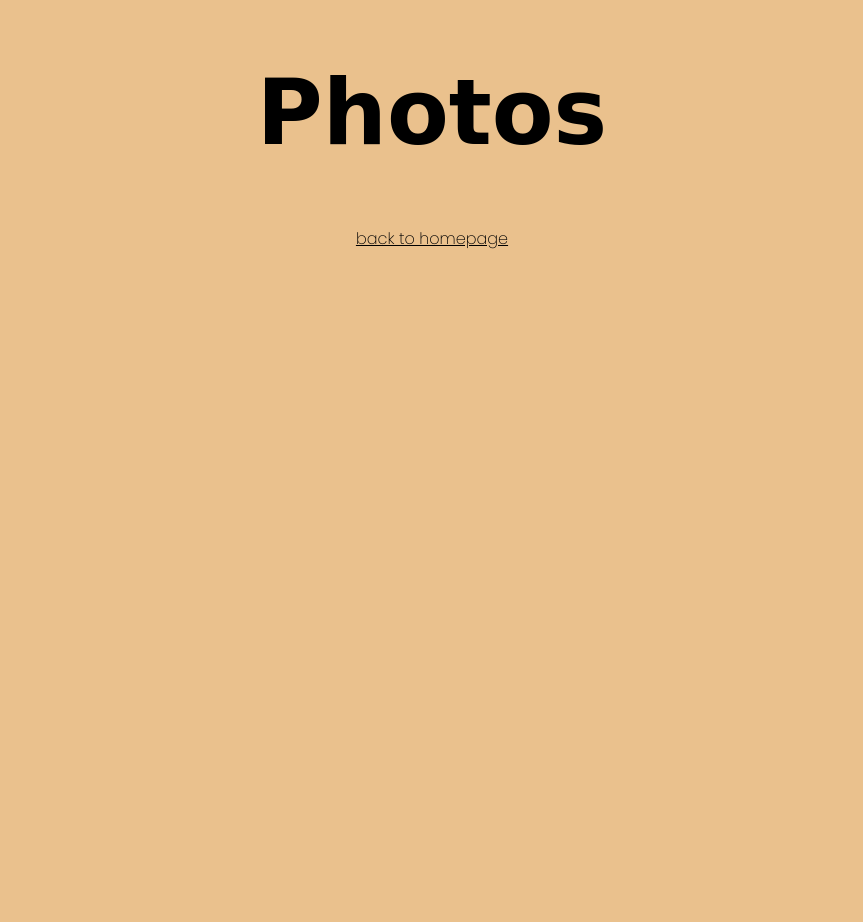
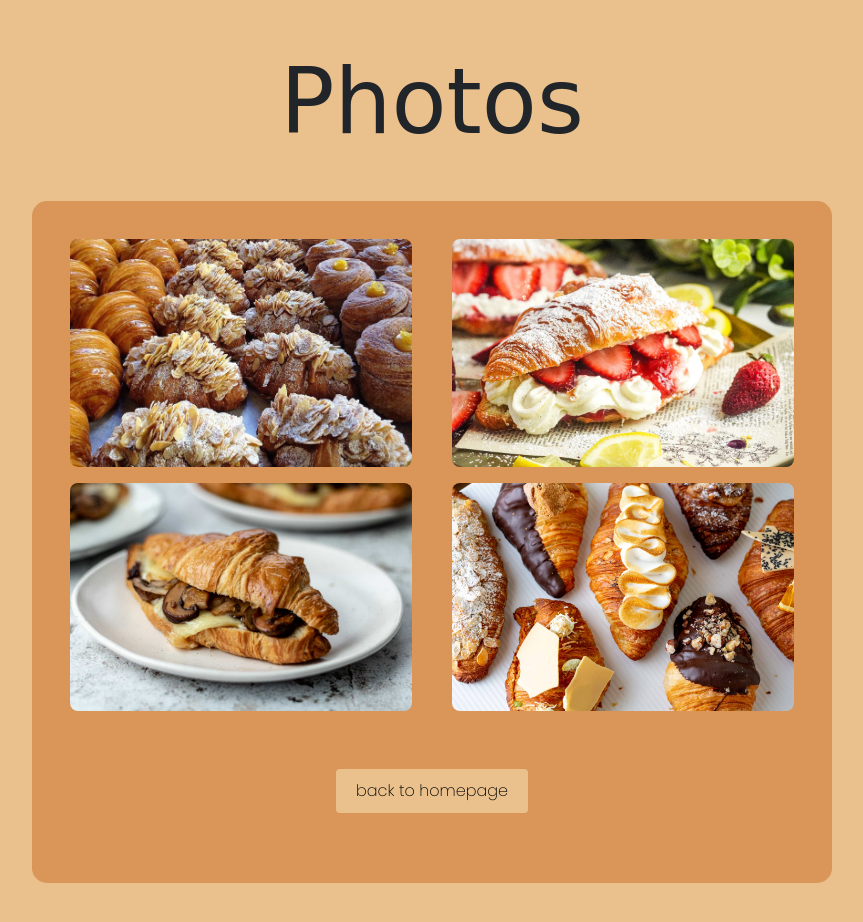
Before and after one commit to taegen-seto/croissant-homework, a plain HTML site: page photo.html in a window 1280 px wide. Shown: the whole page, without its empty margins (208-1071 px from the left). Before the commit the page ends 800 px from the top, so only its background shows below. Drawn offline with nearby package versions, Linux system fonts and the light colour scheme; a web font is replaced by a local one.

Commit message:
added content and styling to photos page

```diff
--- a/photo.html
+++ b/photo.html
@@ -1,6 +1,12 @@
 <!DOCTYPE html>
 <html lang="en">
   <head>
+    <link
+      href="https://cdn.jsdelivr.net/npm/bootstrap@5.3.2/dist/css/bootstrap.min.css"
+      rel="stylesheet"
+      integrity="sha384-T3c6CoIi6uLrA9TneNEoa7RxnatzjcDSCmG1MXxSR1GAsXEV/Dwwykc2MPK8M2HN"
+      crossorigin="anonymous"
+    />
     <meta charset="UTF-8" />
     <meta name="viewport" content="width=device-width, initial-scale=1.0" />
     <link rel="stylesheet" href="/src/styles.css" />
@@ -14,7 +20,39 @@
     <title>Photos</title>
   </head>
   <body>
-    <h1>Photos</h1>
-    <a href="/" class="homepage-link">back to homepage</a>
+    <h1 class="mt-5">Photos</h1>
+
+    <div class="container">
+      <div class="row">
+        <div class="col-md-6">
+          <img
+            src="/images/lune-croissant.jpg"
+            class="img-fluid rounded-4 p-2 d-flex justify-content-evenly"
+          />
+        </div>
+        <div class="col-md-6">
+          <img
+            src="/images/strawberry-croissant.jpeg"
+            class="img-fluid rounded-4 p-2 d-flex justify-content-evenly"
+          />
+        </div>
+        <div class="col-md-6">
+          <img
+            src="/images/savoury-croissant.jpeg"
+            class="img-fluid rounded-4 p-2 d-flex justify-content-evenly"
+          />
+        </div>
+        <div class="col-md-6">
+          <img
+            src="/images/various-croissant.jpeg"
+            class="img-fluid rounded-4 p-2 d-flex justify-content-evenly"
+          />
+        </div>
+      </div>
+
+      <div class="homepage-link">
+        <a href="/" class="back-to-homepage">back to homepage</a>
+      </div>
+    </div>
   </body>
 </html>
--- a/src/styles.css
+++ b/src/styles.css
@@ -49,10 +49,10 @@ a {
   justify-content: center;
   margin-top: 40px;
 }
-.homepage-link a {
+.back-to-homepage {
   text-decoration: none;
   border-radius: 4px;
   padding: 10px 20px;
-  background-color: #da9558;
+  background-color: #eac18d;
   margin: 10px;
 }
```
Also changed, not shown: contact.html (+3 -1 lines), images/choc-croissant.jpg (deleted), images/savory-croissant.jpeg (deleted), images/savoury-croissant.jpeg (added), images/various-croissant.jpeg (added).
